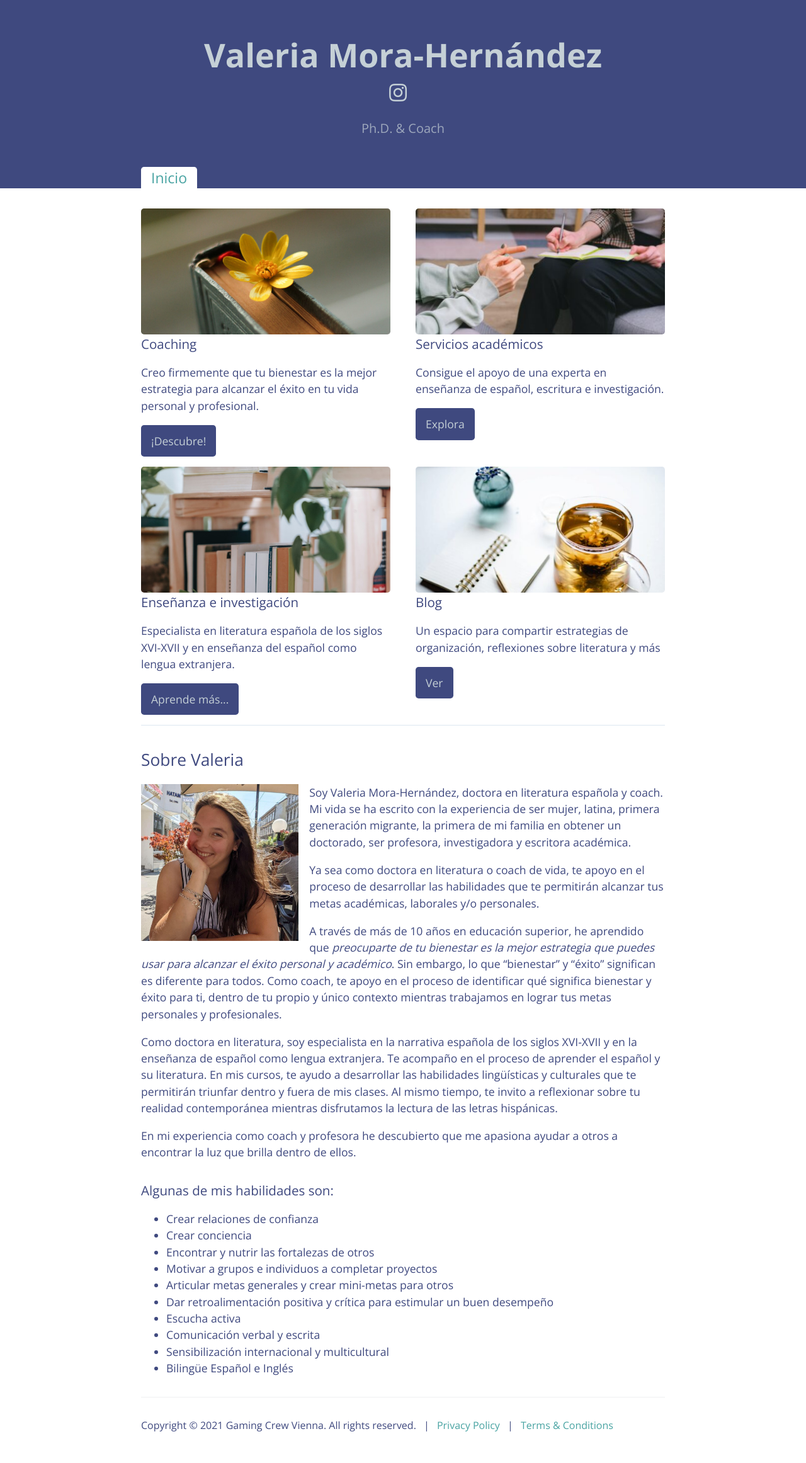
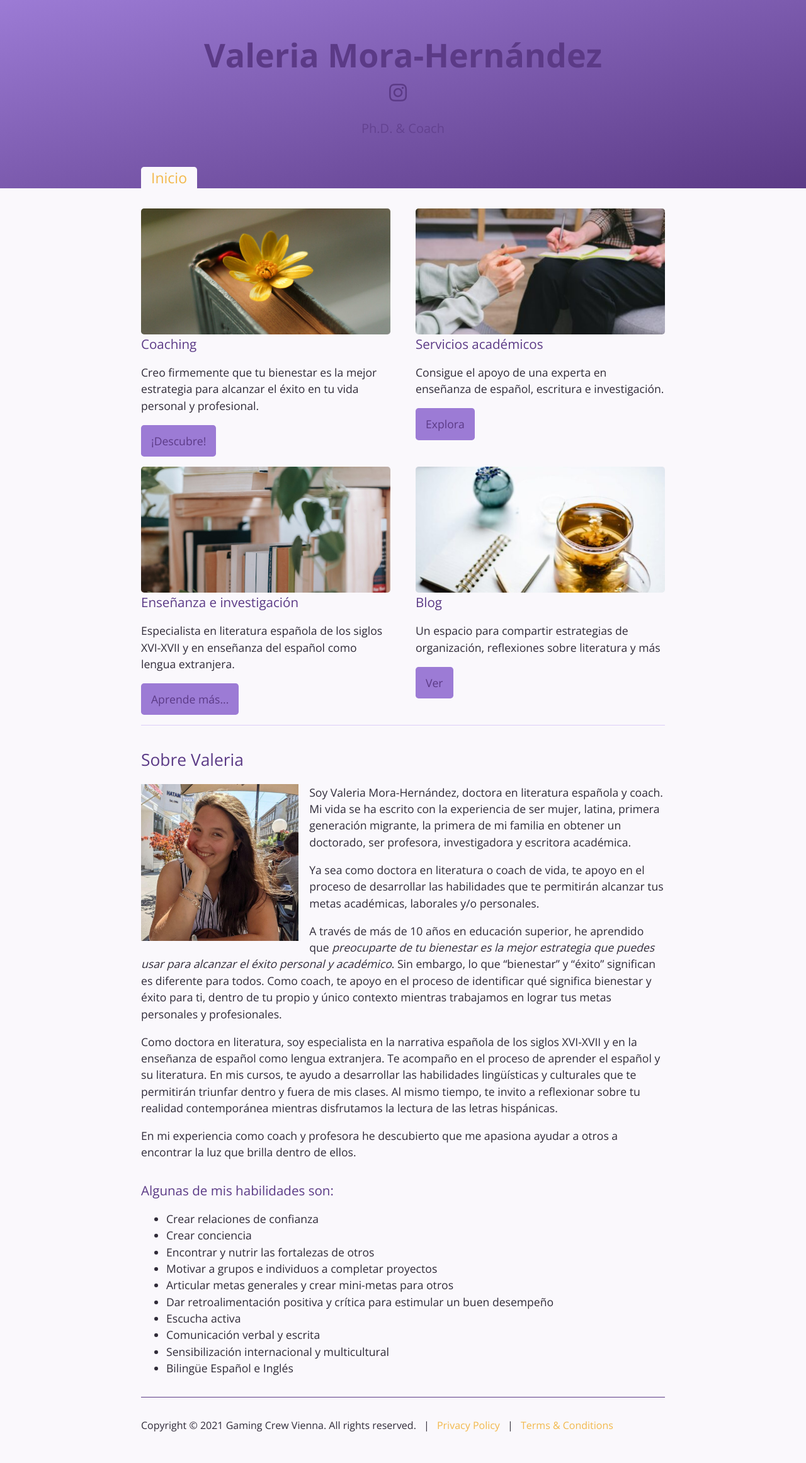
Before and after one commit to vnmorah/gamingcrew.vienna, a Jekyll site: the page built from _pages/ESP_home.md, in a window 1280 px wide. Shown: the whole page at 63% size. Built offline with Jekyll 4.4.1, drawn with Linux system fonts in a browser that asks for light colours.

Commit message:
Update variables.scss

```diff
--- a/_sass/variables.scss
+++ b/_sass/variables.scss
@@ -3,26 +3,26 @@ $large-breakpoint: 64em !default;
 $medium-breakpoint: 42em !default;
 
 // Colors
-$header-heading-color: #c5d0d6 !default;
-$header-bg-color: #3f497f !default;
-$header-bg-color-secondary: #3f497f !default;
-$body-background-color: #ffffff !default;
-$post-hover-color: #eadad6 !default;
+$header-heading-color: #5B3A86 !default;
+$header-bg-color: #5B3A86 !default;
+$header-bg-color-secondary: #9C7BD5 !default;
+$body-background-color: #FAF8FC !default;
+$post-hover-color: #FFFFFF !default;
 
 // Text
-$section-headings-color: #3f497f !default;
-$body-text-color: #3f497f !default;
-$body-link-color: #48a3a2 !default;
-$blockquote-text-color: #819198 !default;
+$section-headings-color: #5B3A86 !default;
+$body-text-color: #2F2A38 !default;
+$body-link-color: #F2B84B !default;
+$blockquote-text-color: #9C7BD5 !default;
 
 // Code
 $code-bg-color: #f3f6fa !default;
 $code-text-color: #567482 !default;
 
 // Borders
-$border-color: #dce6f0 !default;
-$table-border-color: #e9ebec !default;
-$hr-border-color: #eff0f1 !default;
+$border-color: #DCCEF9 !default;
+$table-border-color: #DCCEF9 !default;
+$hr-border-color: #5B3A86 !default;
 
 
 $navigation-size: 23px !default;
```
